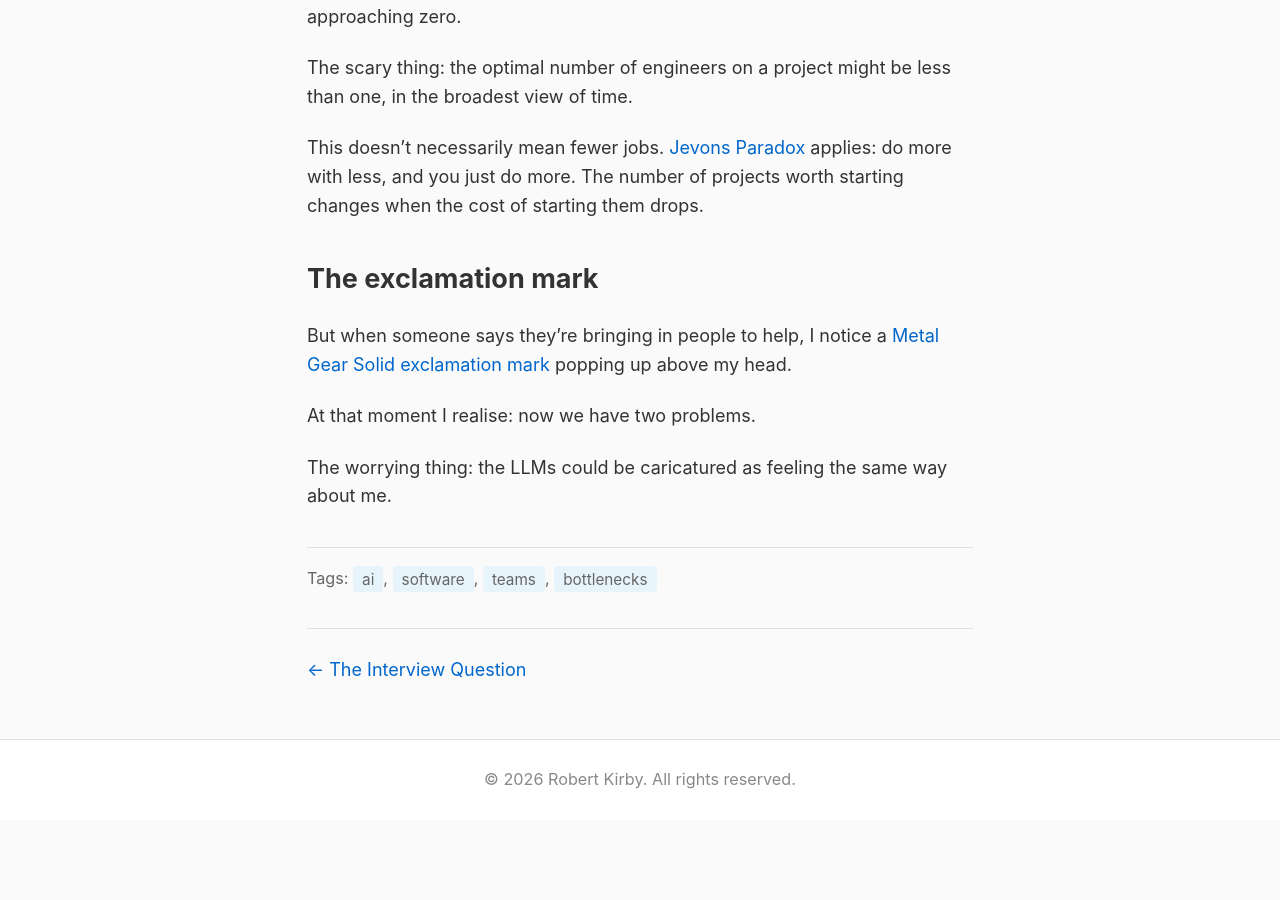
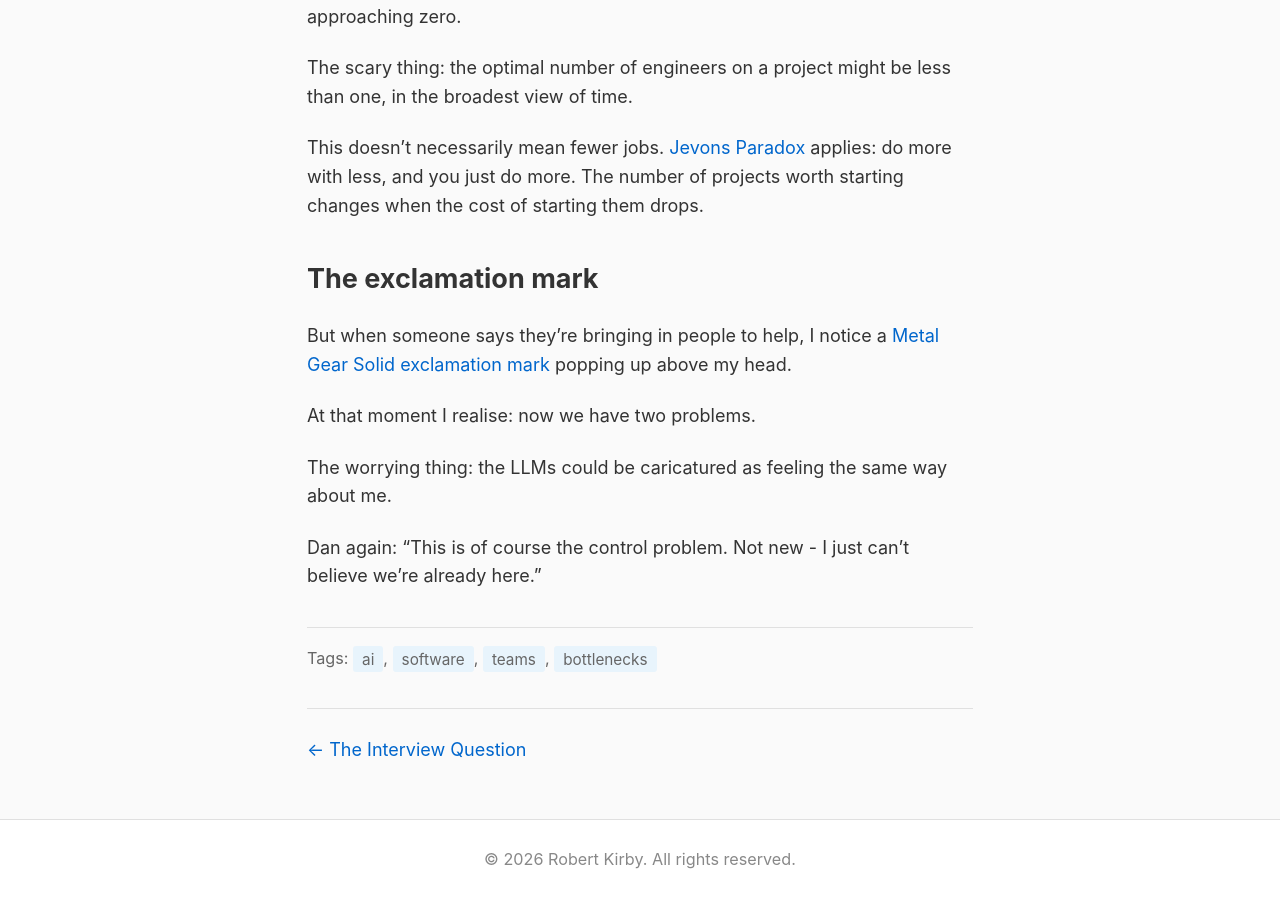
Before and after one commit to rob137/rob137.github.io, a Jekyll site: the page built from _posts/2026-01-03-brooks-law-redux.md, in a window 1280 px wide and 900 px high, scrolled down 2827 px. Built offline with Jekyll 4.4.1, drawn with Linux system fonts in a browser that asks for light colours; before the commit the page ends 3647 px from its top, so only the background shows below that.

Commit message:
Bookend with Dan's control problem quote
🤖 Generated with [Claude Code](https://claude.com/claude-code)

Co-Authored-By: Claude Opus 4.5 <noreply@anthropic.com>

```diff
--- a/_posts/2026-01-03-brooks-law-redux.md
+++ b/_posts/2026-01-03-brooks-law-redux.md
@@ -65,3 +65,5 @@ But when someone says they're bringing in people to help, I notice a [Metal Gear
 At that moment I realise: now we have two problems.
 
 The worrying thing: the LLMs could be caricatured as feeling the same way about me.
+
+Dan again: "This is of course the control problem. Not new - I just can't believe we're already here."
```
